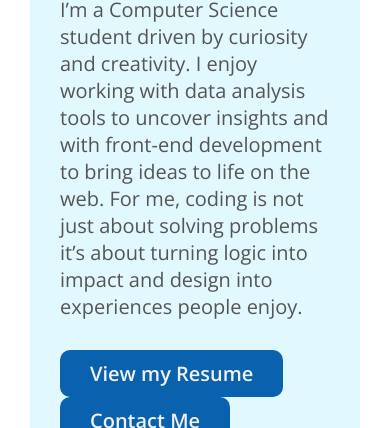
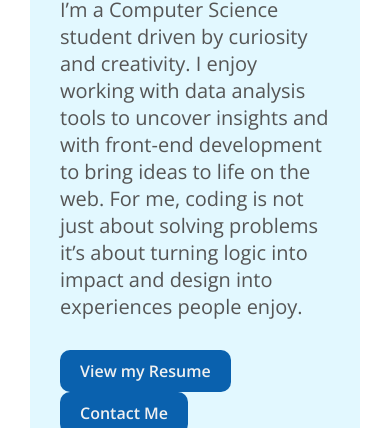
Before and after one commit to Fady-Maged-1/portofolio, a plain HTML site: page index.html in a window 390 px wide. Shown: the part 298-726 px from the top of the page. Drawn offline with nearby package versions, Linux system fonts and the light colour scheme.

Commit message:
Update style.css
make it looks better on phones

```diff
--- a/style.css
+++ b/style.css
@@ -204,6 +204,11 @@ header{
         background-color: var(--base-800);
         color: var(--base-100);
         text-decoration: none;
+
+    }
+   @media (max-width: 768px) {
+        padding: 10px 20px;
+        font-size: 16px;
 
     }
 }
```
